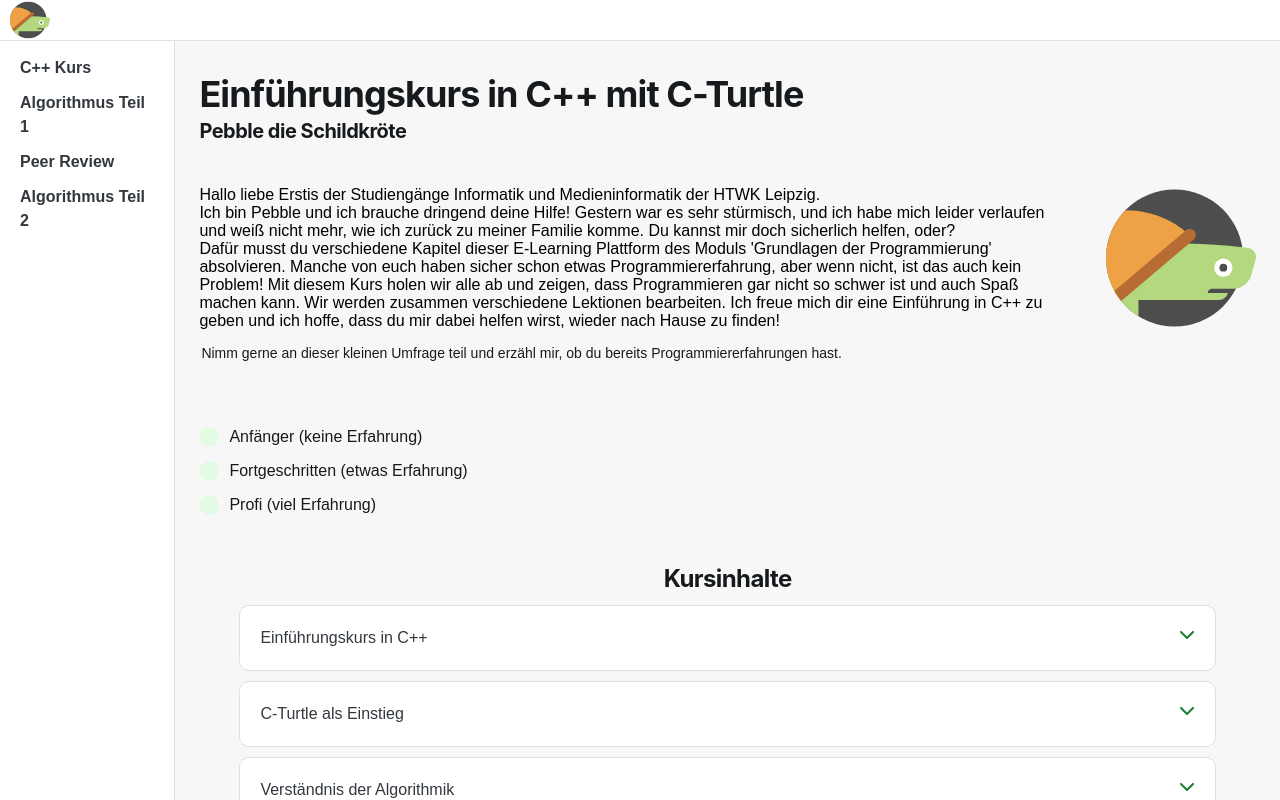
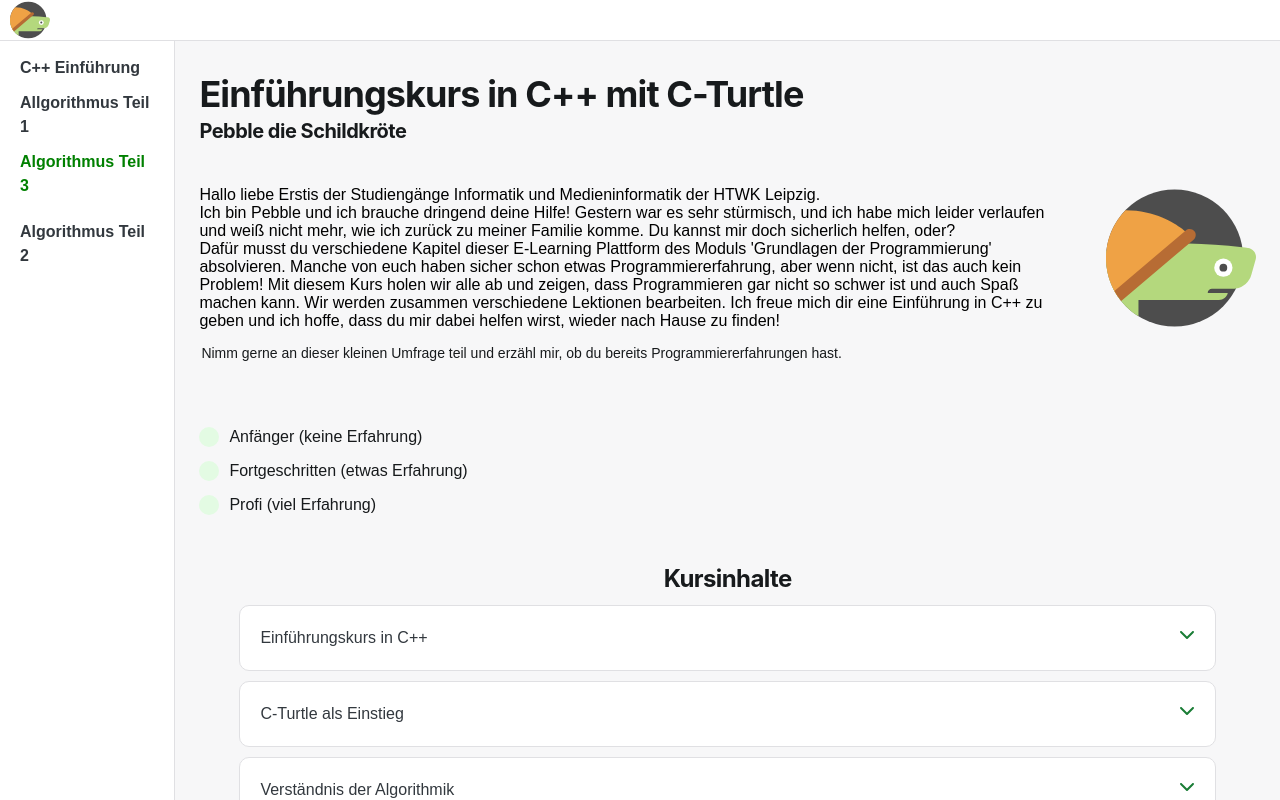
Before and after one commit to mirellawlms/Turtle_Website, a Next.js app: page / in a window 1280 px wide. Shown: the top 800 px of the page. Built offline with nearby package versions, Linux system fonts and the light colour scheme.

Commit message:
Anpassungen

```diff
--- a/src/components/Navigation.tsx
+++ b/src/components/Navigation.tsx
@@ -25,7 +25,7 @@ export const Navigation: React.FC<Props> = (props) => {
             {/* C++ Kurs */}
             <div>
               <ErweiterteNavigation
-                title={{ idlink: "/einleitung", label: "C++ Kurs" }}
+                title={{ idlink: "/einleitung", label: "C++ Einführung" }}
                 inhalt={[
                   {
                     idlink: "/einleitung#ckurs.1",
@@ -70,7 +70,7 @@ export const Navigation: React.FC<Props> = (props) => {
             {/* Algo Teil1 */}
             <div>
               <ErweiterteNavigation
-                title={{ idlink: "/uebung1", label: "Algorithmus Teil 1" }}
+                title={{ idlink: "/uebung1", label: "Allgorithmus Teil 1" }}
                 inhalt={[
                   {
                     idlink: "/uebung1#algo.1.1",
@@ -100,7 +100,21 @@ export const Navigation: React.FC<Props> = (props) => {
               ></ErweiterteNavigation>
             </div>
 
-            {/*Peer Review*/}
+            {/* Algo Teil 3 */}
+            <div>
+              <ErweiterteNavigation
+                title={{ idlink: "/", label: "Algorithmus Teil 3" }}
+                inhalt={[
+                  {
+                    idlink: "/uebung2#algo.2.2",
+                    label: "",
+                  }
+                ]}
+                currentNavigation={currentNavigation}
+              ></ErweiterteNavigation>
+            </div>
+
+            {/*Peer Review
             <div>
               <ErweiterteNavigation
                 title={{ idlink: "/peerReview", label: "Peer Review" }}
@@ -108,6 +122,7 @@ export const Navigation: React.FC<Props> = (props) => {
                 currentNavigation={currentNavigation}
               ></ErweiterteNavigation>
             </div>
+            */}
 
             {/* Algo Teil 2 */}
             <div>
```
